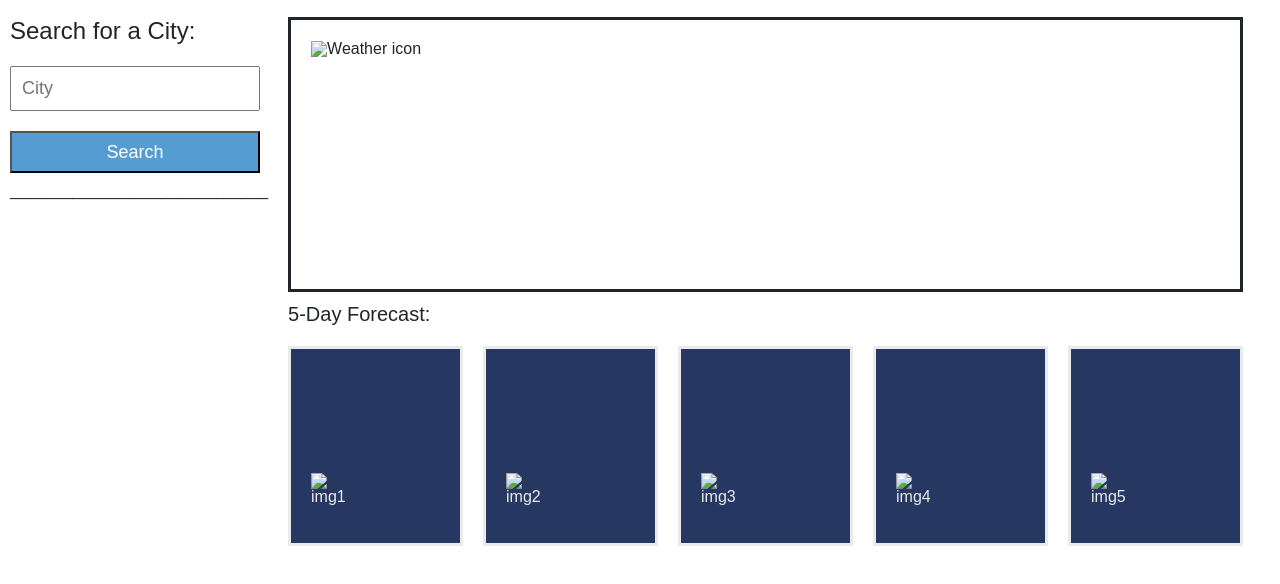
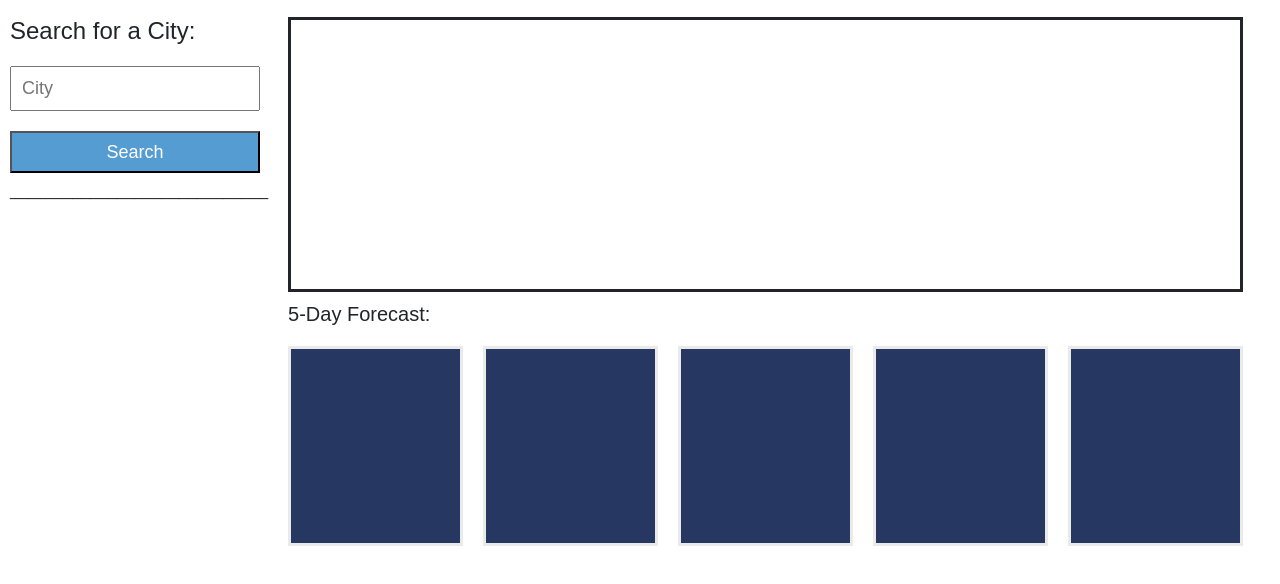
Before and after one commit to RafaelOrtiz97/weather_forecast_06, a plain HTML site: page index.html in a window 1280 px wide. Shown: the part 76-660 px from the top of the page. Drawn offline with nearby package versions, Linux system fonts and the light colour scheme.

```diff
--- a/index.html
+++ b/index.html
@@ -27,30 +27,25 @@
         </div>
         <div>
             <div id="current">
-                <div id="icon"><img id="wicon" src="" alt="Weather icon"></div>
+
             </div>
             <h3>5-Day Forecast:</h3>
             <div id="weatherContainer">
                 <div id="iconsContainer">
                     <div class="icons" id="icon1">
                         <p id="date1"></p>
-                        <img src="" class="imgclass" id="img1" alt="img1">
                     </div>
                     <div class="icons" id="icon2">
                         <p id="date2"></p>
-                        <img src="" class="imgclass" id="img2" alt="img2">
                     </div>
                     <div class="icons" id="icon3">
                         <p id="date3"></p>
-                        <img src="" class="imgclass" id="img3" alt="img3">
                     </div>
                     <div class="icons" id="icon4">
                         <p id="date4"></p>
-                        <img src="" class="imgclass" id="img4" alt="img4">
                     </div>
                     <div class="icons" id="icon5">
                         <p id="date5"></p>
-                        <img src="" class="imgclass" id="img5" alt="img5">
                     </div>
                 </div>
             </div>
```
Also changed, not shown: assets/script.js (+11 -0 lines).
